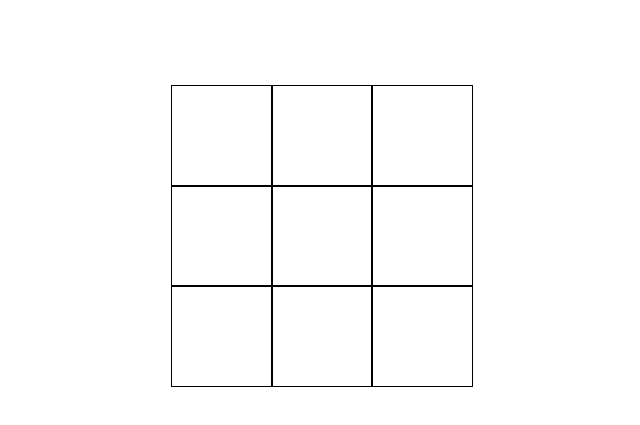
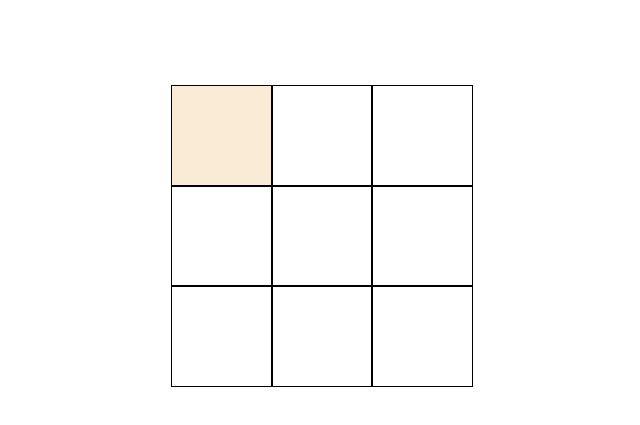
Before and after one commit to stevenmck97/tic-tac-toe, a plain HTML site: page index.html in a window 1280 px wide. In both pictures the pointer is over the element 541 px from the left and 282 px from the top of the page. Shown: the part 147-572 px from the top of the page, without its empty margins (319-959 px from the left). Drawn offline with Linux system fonts and the light colour scheme.

Commit message:
Added background color to board item when hovered over

```diff
--- a/script.js
+++ b/script.js
@@ -84,8 +84,6 @@ const gameController = (() => {
 
     let activePlayer = playerOne;
 
-    const resetGame = gameBoard.createArray();
-
     const checkWinner = () => {
         const winningMoves = [
             [0, 1, 2],
@@ -98,15 +96,17 @@ const gameController = (() => {
             [2, 4, 6],
         ];
 
+        //gets each element eg. [0,1,2] is the first element.
         winningMoves.forEach((item) => {
             if (
+                // iterates through the elements' elements
                 gameBoard.board[item[0]] === activePlayer.marker &&
                 gameBoard.board[item[1]] === activePlayer.marker &&
                 gameBoard.board[item[2]] === activePlayer.marker
             ) {
                 console.log(`${activePlayer.name} is the winner!`);
                 gameBoard.playerMessage.textContent = `${activePlayer.name} is the winner!`;
-                resetGame;
+
                 console.log(gameBoard.board);
             }
         });
--- a/styles.css
+++ b/styles.css
@@ -30,3 +30,7 @@ p {
     font-size: 90px;
     margin-top: 60px;
 }
+
+.board-item:hover {
+    background-color: antiquewhite;
+}
```
